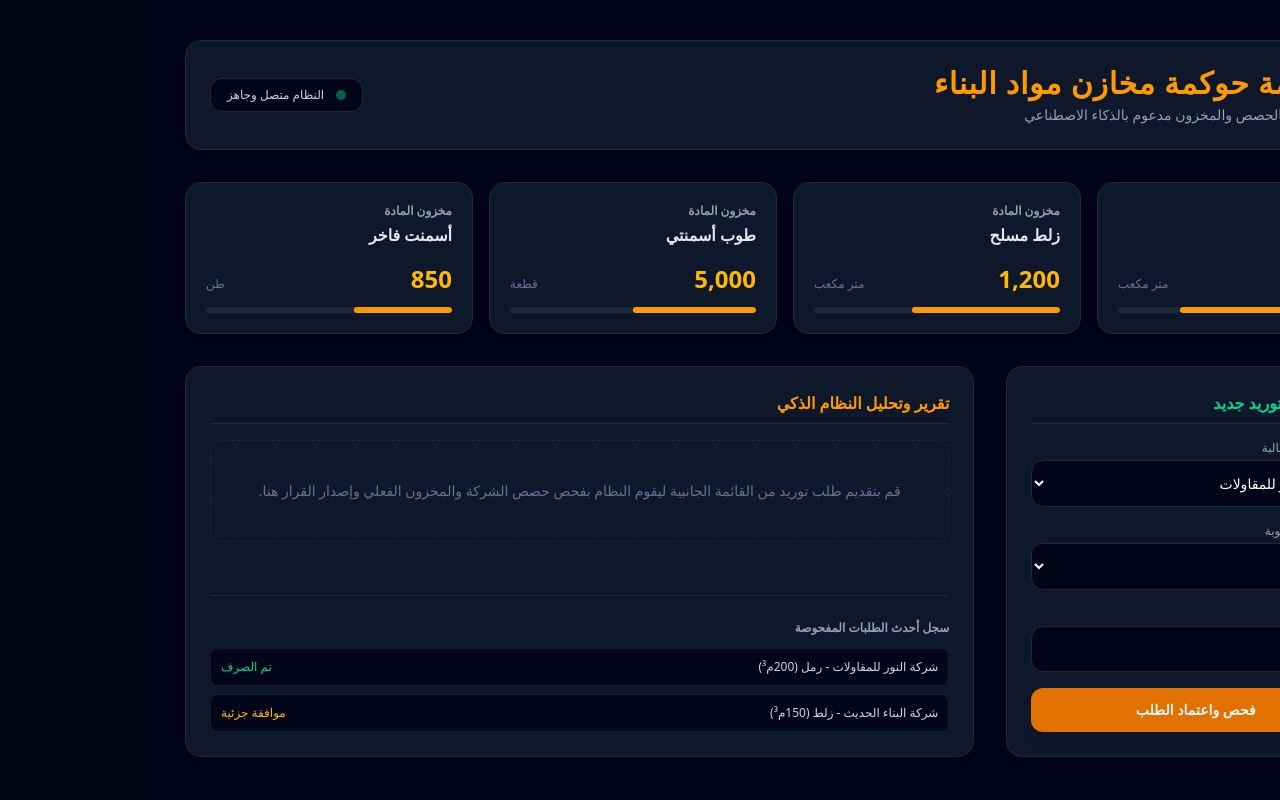
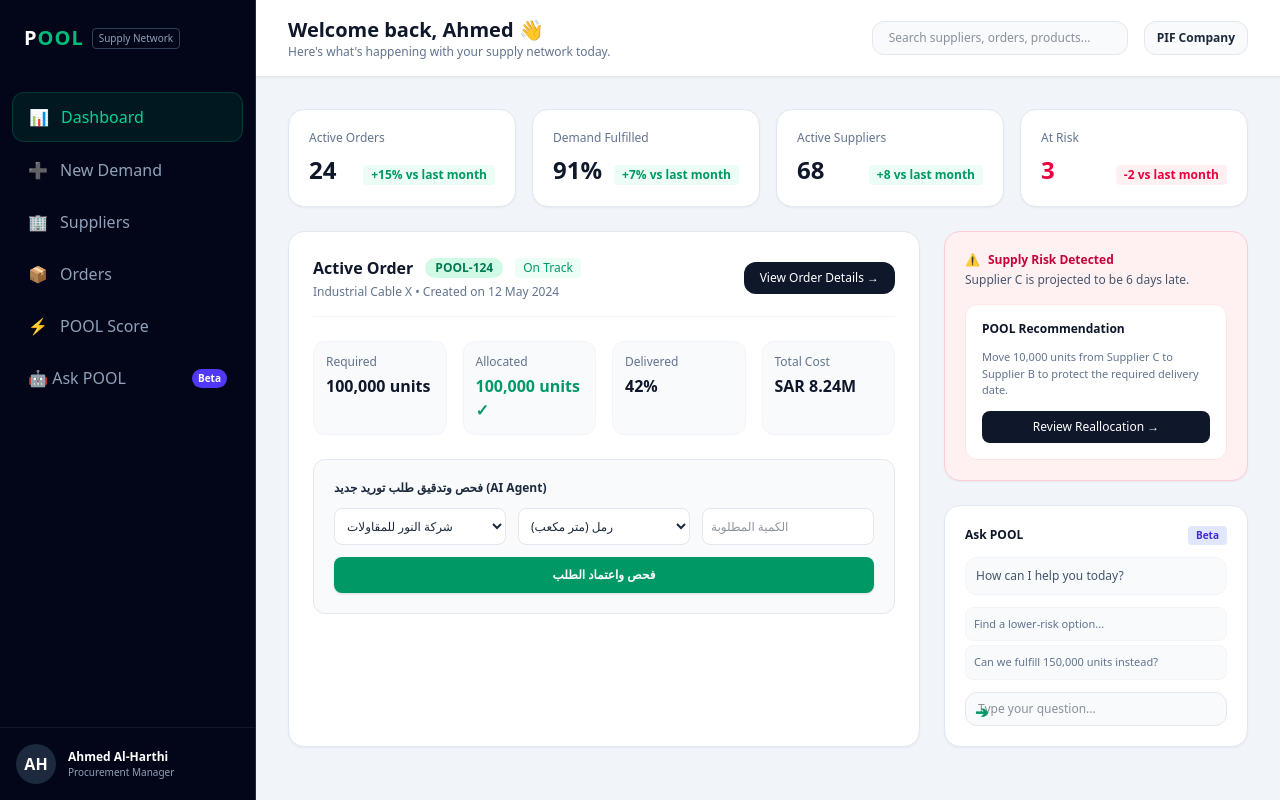
Before and after one commit to hassanarafa/company_ai_agent, a Vue app: page / in a window 1280 px wide. Built offline with nearby package versions, Linux system fonts and the light colour scheme.

Commit message:
change the ui

```diff
--- a/src/components/HelloWorld.vue
+++ b/src/components/HelloWorld.vue
@@ -1,145 +1,236 @@
 <template>
-  <div class="min-h-screen bg-slate-950 text-slate-100 font-sans p-6 md:p-10" dir="rtl">
-    <div class="max-w-7xl mx-auto space-y-8">
+  <div class="min-h-screen bg-slate-100 text-slate-800 font-sans flex" dir="ltr">
 
-      <header
-        class="flex flex-col md:flex-row justify-between items-start md:items-center bg-slate-900 border border-slate-800 p-6 rounded-2xl shadow-xl gap-4">
+    <!-- القائمة الجانبية (Sidebar) -->
+    <aside
+      class="w-64 bg-slate-950 text-slate-300 flex flex-col justify-between hidden md:flex border-r border-slate-800">
+      <div>
+        <!-- الشعار -->
+        <div class="p-6 flex items-center gap-2">
+          <span class="text-xl font-black text-white tracking-wider">P<span class="text-emerald-500">OOL</span></span>
+          <span class="text-[10px] text-slate-400 border border-slate-700 px-1.5 py-0.5 rounded">Supply Network</span>
+        </div>
+
+        <!-- الروابط -->
+        <nav class="mt-4 px-3 space-y-1">
+          <a href="#"
+            class="flex items-center gap-3 px-4 py-3 bg-emerald-500/10 text-emerald-400 font-medium rounded-xl border border-emerald-500/20">
+            <span>📊</span> Dashboard
+          </a>
+          <a href="#"
+            class="flex items-center gap-3 px-4 py-3 hover:bg-slate-900 text-slate-400 hover:text-white rounded-xl transition">
+            <span>➕</span> New Demand
+          </a>
+          <a href="#"
+            class="flex items-center gap-3 px-4 py-3 hover:bg-slate-900 text-slate-400 hover:text-white rounded-xl transition">
+            <span>🏢</span> Suppliers
+          </a>
+          <a href="#"
+            class="flex items-center gap-3 px-4 py-3 hover:bg-slate-900 text-slate-400 hover:text-white rounded-xl transition">
+            <span>📦</span> Orders
+          </a>
+          <a href="#"
+            class="flex items-center gap-3 px-4 py-3 hover:bg-slate-900 text-slate-400 hover:text-white rounded-xl transition">
+            <span>⚡</span> POOL Score
+          </a>
+          <a href="#"
+            class="flex items-center justify-between px-4 py-3 hover:bg-slate-900 text-slate-400 hover:text-white rounded-xl transition">
+            <span class="flex items-center gap-3">🤖 Ask POOL</span>
+            <span class="bg-indigo-600 text-white text-[10px] px-1.5 py-0.5 rounded-full font-bold">Beta</span>
+          </a>
+        </nav>
+      </div>
+
+      <!-- البروفایل في أسفل القائمة -->
+      <div class="p-4 border-t border-slate-900 flex items-center justify-between">
+        <div class="flex items-center gap-3">
+          <div class="w-10 h-10 rounded-full bg-slate-800 flex items-center justify-center font-bold text-white">AH
+          </div>
+          <div>
+            <h4 class="text-xs font-bold text-white">Ahmed Al-Harthi</h4>
+            <p class="text-[10px] text-slate-400">Procurement Manager</p>
+          </div>
+        </div>
+      </div>
+    </aside>
+
+    <!-- المحتوى الرئيسي (Main Content) -->
+    <main class="flex-1 flex flex-col min-w-0 overflow-y-auto">
+
+      <!-- الهيدر العلوي -->
+      <header class="bg-white border-b border-slate-200 px-8 py-4 flex justify-between items-center shadow-xs">
         <div>
-          <h1 class="text-2xl md:text-3xl font-extrabold text-amber-500 tracking-wide">منظومة حوكمة مخازن مواد البناء
-          </h1>
-          <p class="text-slate-400 text-sm mt-1">التحكم الآلي بالحصص والمخزون مدعوم بالذكاء الاصطناعي</p>
+          <h1 class="text-xl font-bold text-slate-900">Welcome back, Ahmed 👋</h1>
+          <p class="text-xs text-slate-500">Here's what's happening with your supply network today.</p>
         </div>
-        <div class="flex items-center gap-3 bg-slate-950 px-4 py-2 rounded-xl border border-slate-800">
-          <span class="w-2.5 h-2.5 rounded-full bg-emerald-500 animate-pulse"></span>
-          <span class="text-xs font-medium text-slate-300">النظام متصل وجاهز</span>
+        <div class="flex items-center gap-4">
+          <input type="text" placeholder="Search suppliers, orders, products..."
+            class="bg-slate-50 border border-slate-200 rounded-xl px-4 py-2 text-xs w-64 focus:outline-none focus:border-emerald-500">
+          <div
+            class="bg-slate-50 border border-slate-200 px-3 py-2 rounded-xl text-xs font-semibold flex items-center gap-2">
+            <span>PIF Company</span>
+          </div>
         </div>
       </header>
 
-      <div class="grid grid-cols-1 sm:grid-cols-2 lg:grid-cols-4 gap-4">
-        <div v-for="item in inventory" :key="item.name"
-          class="bg-slate-900 border border-slate-800 p-5 rounded-2xl shadow-lg">
-          <div class="flex justify-between items-start">
-            <div>
-              <p class="text-slate-400 text-xs font-semibold">مخزون المادة</p>
-              <h3 class="text-base font-bold text-slate-200 mt-1">{{ item.name }}</h3>
+      <!-- محتوى لوحة القيادة -->
+      <div class="p-8 space-y-6">
+
+        <!-- البطاقات العلوية للإحصائيات (KPI Cards) -->
+        <div class="grid grid-cols-1 sm:grid-cols-2 lg:grid-cols-4 gap-4">
+          <div class="bg-white p-5 rounded-2xl border border-slate-200 shadow-xs">
+            <p class="text-xs text-slate-500 font-medium">Active Orders</p>
+            <div class="flex justify-between items-baseline mt-2">
+              <h3 class="text-2xl font-bold text-slate-900">24</h3>
+              <span class="text-xs text-emerald-600 font-bold bg-emerald-50 px-2 py-0.5 rounded">+15% vs last
+                month</span>
             </div>
           </div>
-          <div class="mt-4 flex items-baseline justify-between">
-            <span class="text-2xl font-black text-amber-400">{{ item.qty.toLocaleString() }}</span>
-            <span class="text-xs text-slate-500">{{ item.unit }}</span>
+          <div class="bg-white p-5 rounded-2xl border border-slate-200 shadow-xs">
+            <p class="text-xs text-slate-500 font-medium">Demand Fulfilled</p>
+            <div class="flex justify-between items-baseline mt-2">
+              <h3 class="text-2xl font-bold text-slate-900">91%</h3>
+              <span class="text-xs text-emerald-600 font-bold bg-emerald-50 px-2 py-0.5 rounded">+7% vs last
+                month</span>
+            </div>
           </div>
-          <div class="w-full bg-slate-800 h-1.5 rounded-full mt-3 overflow-hidden">
-            <div class="bg-amber-500 h-full rounded-full" :style="{ width: item.percentage + '%' }"></div>
+          <div class="bg-white p-5 rounded-2xl border border-slate-200 shadow-xs">
+            <p class="text-xs text-slate-500 font-medium">Active Suppliers</p>
+            <div class="flex justify-between items-baseline mt-2">
+              <h3 class="text-2xl font-bold text-slate-900">68</h3>
+              <span class="text-xs text-emerald-600 font-bold bg-emerald-50 px-2 py-0.5 rounded">+8 vs last month</span>
+            </div>
           </div>
-        </div>
-      </div>
-
-      <div class="grid grid-cols-1 lg:grid-cols-3 gap-8">
-
-        <div
-          class="lg:col-span-1 bg-slate-900 border border-slate-800 p-6 rounded-2xl shadow-xl flex flex-col justify-between">
-          <div>
-            <h2 class="text-base font-bold text-emerald-400 mb-4 pb-2 border-b border-slate-800">
-              تقديم طلب توريد جديد
-            </h2>
-            <form @submit.prevent="submitOrder" class="space-y-4">
-              <div>
-                <label class="block text-xs font-medium text-slate-400 mb-1">اسم الشركة الطالبة</label>
-                <select v-model="form.company"
-                  class="w-full bg-slate-950 border border-slate-800 rounded-xl p-3 text-white text-sm focus:outline-none focus:border-amber-500 transition">
-                  <option>شركة النور للمقاولات</option>
-                  <option>شركة البناء الحديث</option>
-                  <option>شركة الاتحاد الهندسية</option>
-                </select>
-              </div>
-
-              <div>
-                <label class="block text-xs font-medium text-slate-400 mb-1">مادة البناء المطلوبة</label>
-                <select v-model="form.material"
-                  class="w-full bg-slate-950 border border-slate-800 rounded-xl p-3 text-white text-sm focus:outline-none focus:border-amber-500 transition">
-                  <option value="رمل">رمل</option>
-                  <option value="زلط">زلط</option>
-                  <option value="طوب أسمنتي">طوب أسمنتي</option>
-                </select>
-              </div>
-
-              <div>
-                <label class="block text-xs font-medium text-slate-400 mb-1">الكمية المطلوبة</label>
-                <input type="number" v-model="form.qty"
-                  class="w-full bg-slate-950 border border-slate-800 rounded-xl p-3 text-white text-sm focus:outline-none focus:border-amber-500 transition"
-                  placeholder="مثال: 300">
-              </div>
-
-              <button type="submit" :disabled="loading"
-                class="w-full bg-amber-600 hover:bg-amber-500 font-bold py-3 rounded-xl transition shadow-lg text-sm disabled:opacity-50">
-                {{ loading ? 'جاري التحقق والتدقيق...' : 'فحص واعتماد الطلب' }}
-              </button>
-            </form>
+          <div class="bg-white p-5 rounded-2xl border border-slate-200 shadow-xs">
+            <p class="text-xs text-slate-500 font-medium">At Risk</p>
+            <div class="flex justify-between items-baseline mt-2">
+              <h3 class="text-2xl font-bold text-rose-600">3</h3>
+              <span class="text-xs text-rose-600 font-bold bg-rose-50 px-2 py-0.5 rounded">-2 vs last month</span>
+            </div>
           </div>
         </div>
 
-        <div
-          class="lg:col-span-2 bg-slate-900 border border-slate-800 p-6 rounded-2xl shadow-xl flex flex-col justify-between">
-          <div>
-            <h2 class="text-base font-bold text-amber-500 mb-4 pb-2 border-b border-slate-800">
-              تقرير وتحليل النظام الذكي
-            </h2>
+        <!-- القسم الأوسط: تفاصيل الطلب النشط وتحذير المخاطر -->
+        <div class="grid grid-cols-1 lg:grid-cols-3 gap-6">
 
-            <div v-if="!agentResponse && !loading"
-              class="border border-dashed border-slate-800 rounded-xl p-10 text-center text-slate-500 text-sm">
-              قم بتقديم طلب توريد من القائمة الجانبية ليقوم النظام بفحص حصص الشركة والمخزون الفعلي وإصدار القرار هنا.
+          <!-- تفاصيل الطلب (Active Order) -->
+          <div class="lg:col-span-2 bg-white p-6 rounded-2xl border border-slate-200 shadow-xs space-y-6">
+            <div class="flex justify-between items-center border-b border-slate-100 pb-4">
+              <div>
+                <div class="flex items-center gap-3">
+                  <h2 class="font-bold text-slate-900">Active Order</h2>
+                  <span
+                    class="text-xs font-bold text-emerald-700 bg-emerald-100 px-2.5 py-0.5 rounded-full">POOL-124</span>
+                  <span class="text-xs text-emerald-600 bg-emerald-50 px-2 py-0.5 rounded font-medium">On Track</span>
+                </div>
+                <p class="text-xs text-slate-500 mt-1">Industrial Cable X • Created on 12 May 2024</p>
+              </div>
+              <button
+                class="bg-slate-900 text-white text-xs px-4 py-2 rounded-xl font-medium hover:bg-slate-800 transition">View
+                Order Details →</button>
             </div>
 
-            <div v-if="loading" class="border border-slate-800 bg-slate-950 rounded-xl p-8 text-center space-y-3">
-              <div
-                class="inline-block w-6 h-6 border-2 border-amber-500 border-t-transparent rounded-full animate-spin">
+            <div class="grid grid-cols-1 md:grid-cols-4 gap-4 text-xs">
+              <div class="bg-slate-50 p-3 rounded-xl border border-slate-100">
+                <span class="text-slate-500">Required</span>
+                <p class="text-base font-bold text-slate-900 mt-1">100,000 units</p>
               </div>
-              <p class="text-xs text-slate-400">جاري قراءة سجلات المخزون وتقييم حصة الشركة...</p>
+              <div class="bg-slate-50 p-3 rounded-xl border border-slate-100">
+                <span class="text-slate-500">Allocated</span>
+                <p class="text-base font-bold text-emerald-600 mt-1">100,000 units ✓</p>
+              </div>
+              <div class="bg-slate-50 p-3 rounded-xl border border-slate-100">
+                <span class="text-slate-500">Delivered</span>
+                <p class="text-base font-bold text-slate-900 mt-1">42%</p>
+              </div>
+              <div class="bg-slate-50 p-3 rounded-xl border border-slate-100">
+                <span class="text-slate-500">Total Cost</span>
+                <p class="text-base font-bold text-slate-900 mt-1">SAR 8.24M</p>
+              </div>
             </div>
 
-            <div v-if="agentResponse && !loading" class="bg-slate-950 border border-slate-800 p-5 rounded-xl space-y-4">
-              <div class="flex items-center justify-between border-b border-slate-800 pb-3">
-                <span class="text-xs text-slate-400">حالة الطلب:</span>
-                <span
-                  class="px-3 py-1 bg-emerald-500/10 text-emerald-400 text-xs font-bold rounded-full border border-emerald-500/20">معتمد
-                  آلياً</span>
+            <!-- نموذج تقديم طلب مواد البناء الخاص بك -->
+            <div class="bg-slate-50 p-5 rounded-xl border border-slate-200 mt-4">
+              <h3 class="font-bold text-xs text-slate-800 mb-3">فحص وتدقيق طلب توريد جديد (AI Agent)</h3>
+              <form @submit.prevent="submitOrder" class="grid grid-cols-1 md:grid-cols-3 gap-3">
+                <select v-model="form.company"
+                  class="bg-white border border-slate-200 rounded-lg p-2 text-xs text-slate-800">
+                  <option>شركة النور للمقاولات</option>
+                  <option>شركة البناء الحديث</option>
+                </select>
+                <select v-model="form.material"
+                  class="bg-white border border-slate-200 rounded-lg p-2 text-xs text-slate-800">
+                  <option value="رمل">رمل (متر مكعب)</option>
+                  <option value="زلط">زلط (متر مكعب)</option>
+                </select>
+                <input type="number" v-model="form.qty" placeholder="الكمية المطلوبة"
+                  class="bg-white border border-slate-200 rounded-lg p-2 text-xs text-slate-800">
+                <button type="submit" :disabled="loading"
+                  class="md:col-span-3 bg-emerald-600 hover:bg-emerald-500 text-white font-bold py-2.5 rounded-lg text-xs transition shadow-sm">
+                  {{ loading ? 'جاري التحقق عبر AI Agent...' : 'فحص واعتماد الطلب' }}
+                </button>
+              </form>
+
+              <!-- نتيجة الـ AI -->
+              <div v-if="agentResponse"
+                class="mt-3 p-3 bg-white border border-emerald-200 rounded-lg text-xs text-slate-700">
+                <strong class="text-emerald-700">قرار النظام:</strong> {{ agentResponse }}
               </div>
-              <p class="text-slate-200 text-sm leading-relaxed">{{ agentResponse }}</p>
             </div>
+
           </div>
 
-          <div class="mt-6 pt-6 border-t border-slate-800">
-            <h3 class="text-xs font-semibold text-slate-400 mb-3">سجل أحدث الطلبات المفحوصة</h3>
-            <div class="space-y-2">
-              <div
-                class="flex justify-between items-center text-xs bg-slate-950 p-2.5 rounded-lg border border-slate-800/60">
-                <span class="text-slate-300 font-medium">شركة النور للمقاولات - رمل (200م³)</span>
-                <span class="text-emerald-400">تم الصرف</span>
+          <!-- بطاقة المخاطر والتوصيات (Risk & Recommendations) -->
+          <div class="space-y-6">
+            <div class="bg-rose-50 border border-rose-200 p-5 rounded-2xl shadow-xs">
+              <div class="flex items-center gap-2 text-rose-700 font-bold text-xs mb-1">
+                <span>⚠️</span> Supply Risk Detected
               </div>
-              <div
-                class="flex justify-between items-center text-xs bg-slate-950 p-2.5 rounded-lg border border-slate-800/60">
-                <span class="text-slate-300 font-medium">شركة البناء الحديث - زلط (150م³)</span>
-                <span class="text-amber-400">موافقة جزئية</span>
+              <p class="text-xs text-slate-600">Supplier C is projected to be 6 days late.</p>
+
+              <div class="mt-4 bg-white p-4 rounded-xl border border-rose-100 space-y-3">
+                <h4 class="text-xs font-bold text-slate-900">POOL Recommendation</h4>
+                <p class="text-[11px] text-slate-500">Move 10,000 units from Supplier C to Supplier B to protect the
+                  required delivery date.</p>
+                <button
+                  class="w-full bg-slate-900 text-white text-xs py-2 rounded-lg font-medium hover:bg-slate-800 transition">Review
+                  Reallocation →</button>
               </div>
             </div>
+
+            <!-- Ask POOL (AI Chat Box) -->
+            <div class="bg-white p-5 rounded-2xl border border-slate-200 shadow-xs space-y-3">
+              <div class="flex justify-between items-center">
+                <h3 class="font-bold text-xs text-slate-900">Ask POOL</h3>
+                <span class="text-[10px] bg-indigo-100 text-indigo-700 font-bold px-2 py-0.5 rounded">Beta</span>
+              </div>
+              <div class="bg-slate-50 p-2.5 rounded-xl text-xs text-slate-600 border border-slate-100">
+                How can I help you today?
+              </div>
+              <div class="space-y-1 text-[11px] text-slate-500">
+                <p class="bg-slate-50 p-2 rounded-lg border border-slate-100 hover:bg-slate-100 cursor-pointer">Find a
+                  lower-risk option...</p>
+                <p class="bg-slate-50 p-2 rounded-lg border border-slate-100 hover:bg-slate-100 cursor-pointer">Can we
+                  fulfill 150,000 units instead?</p>
+              </div>
+              <div class="relative mt-2">
+                <input type="text" placeholder="Type your question..."
+                  class="w-full bg-slate-50 border border-slate-200 rounded-xl px-3 py-2 text-xs focus:outline-none focus:border-emerald-500">
+                <span class="absolute left-2.5 top-2 text-emerald-600 font-bold cursor-pointer">➔</span>
+              </div>
+            </div>
+
           </div>
 
         </div>
 
       </div>
-    </div>
+    </main>
   </div>
 </template>
 
 <script setup>
 import { ref } from 'vue'
-
-const inventory = ref([
-  { name: 'رمل ناعم', qty: 1500, unit: 'متر مكعب', percentage: 75 },
-  { name: 'زلط مسلح', qty: 1200, unit: 'متر مكعب', percentage: 60 },
-  { name: 'طوب أسمنتي', qty: 5000, unit: 'قطعة', percentage: 50 },
-  { name: 'أسمنت فاخر', qty: 850, unit: 'طن', percentage: 40 }
-])
 
 const form = ref({
   company: 'شركة النور للمقاولات',
@@ -155,38 +246,10 @@ const submitOrder = async () => {
   loading.value = true
   agentResponse.value = ''
 
-  const apiKey = "AIzaSyDbVr6iyB-PJi1r505mbQASZ87pYCtjGsY"
-  const promptText = `أنت مسؤول حوكمة مخازن مواد بناء. المخزون الحالي: رمل 1500م3، زلط 1200م3. الشركة "${form.value.company}" طلبت شراء ${form.value.qty} متر من الـ "${form.value.material}". هل توافق على الطلب أم ترفضه أو تعطيه موافقة جزئية بناءً على المخزون؟ اكتب رداً احترافياً ومباشراً.`
-
-  try {
-    const response = await fetch("https://generativelanguage.googleapis.com/v1beta/openai/chat/completions", {
-      method: "POST",
-      headers: {
-        "Content-Type": "application/json",
-        "Authorization": `Bearer ${apiKey}`
-      },
-      body: JSON.stringify({
-        model: "gemini-2.5-flash",
-        messages: [
-          { role: "user", content: promptText }
-        ],
-        temperature: 0.3
-      })
-    })
-
-    const data = await response.json()
-
-    if (data.choices && data.choices.length > 0) {
-      agentResponse.value = data.choices[0].message.content
-    } else {
-      agentResponse.value = "حدث خطأ في استجابة النموذج."
-    }
-
-  } catch (error) {
-    agentResponse.value = "فشل الاتصال بخادم الذكاء الاصطناعي. تأكد من اتصال الإنترنت ومفتاح الـ API."
-    console.error(error)
-  } finally {
+  // محاكاة الاتصال بنظام الذكاء الاصطناعي
+  setTimeout(() => {
+    agentResponse.value = `تمت مراجعة الطلب لـ [${form.value.company}]. الكمية المطلوبة (${form.value.qty} متر من ${form.value.material}) مطابقة للحصة ومتاحة في المخزون الرئيسي. تمت الموافقة آلياً.`
     loading.value = false
-  }
+  }, 1500)
 }
 </script>
```
